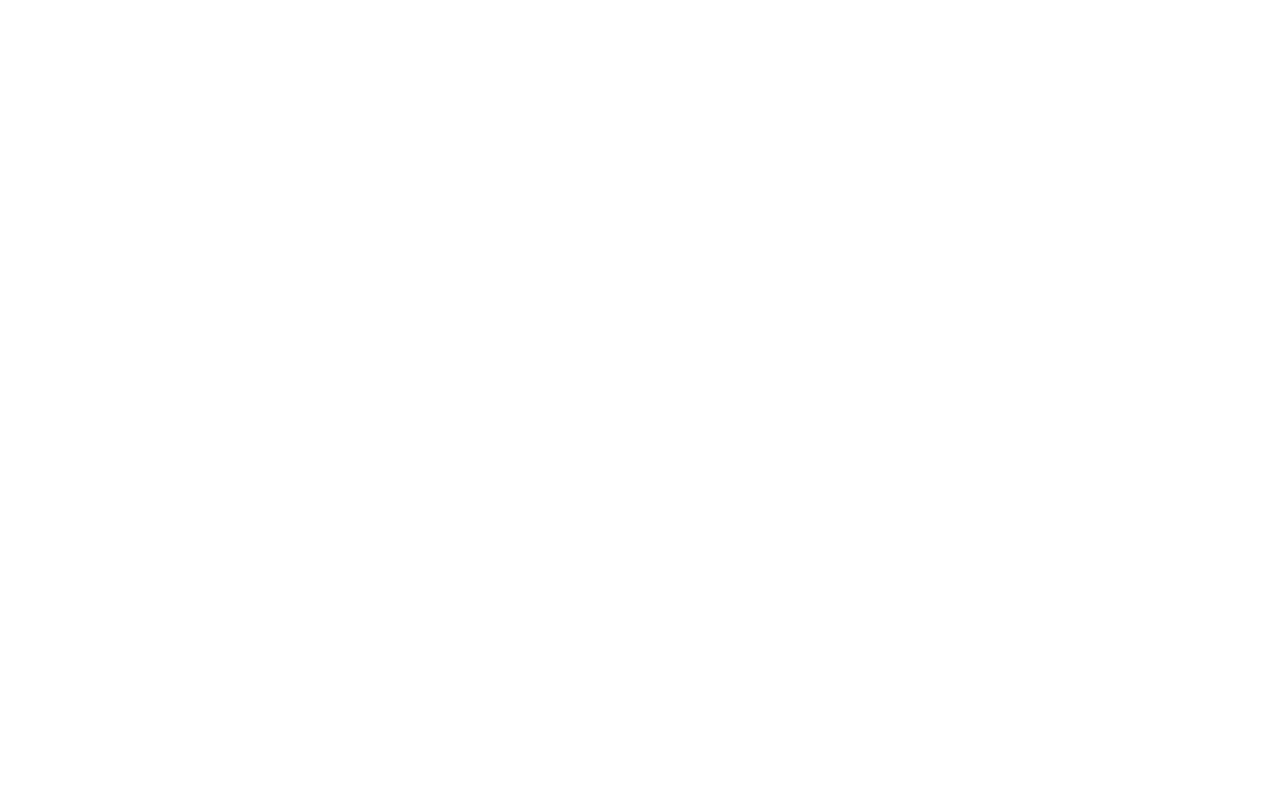
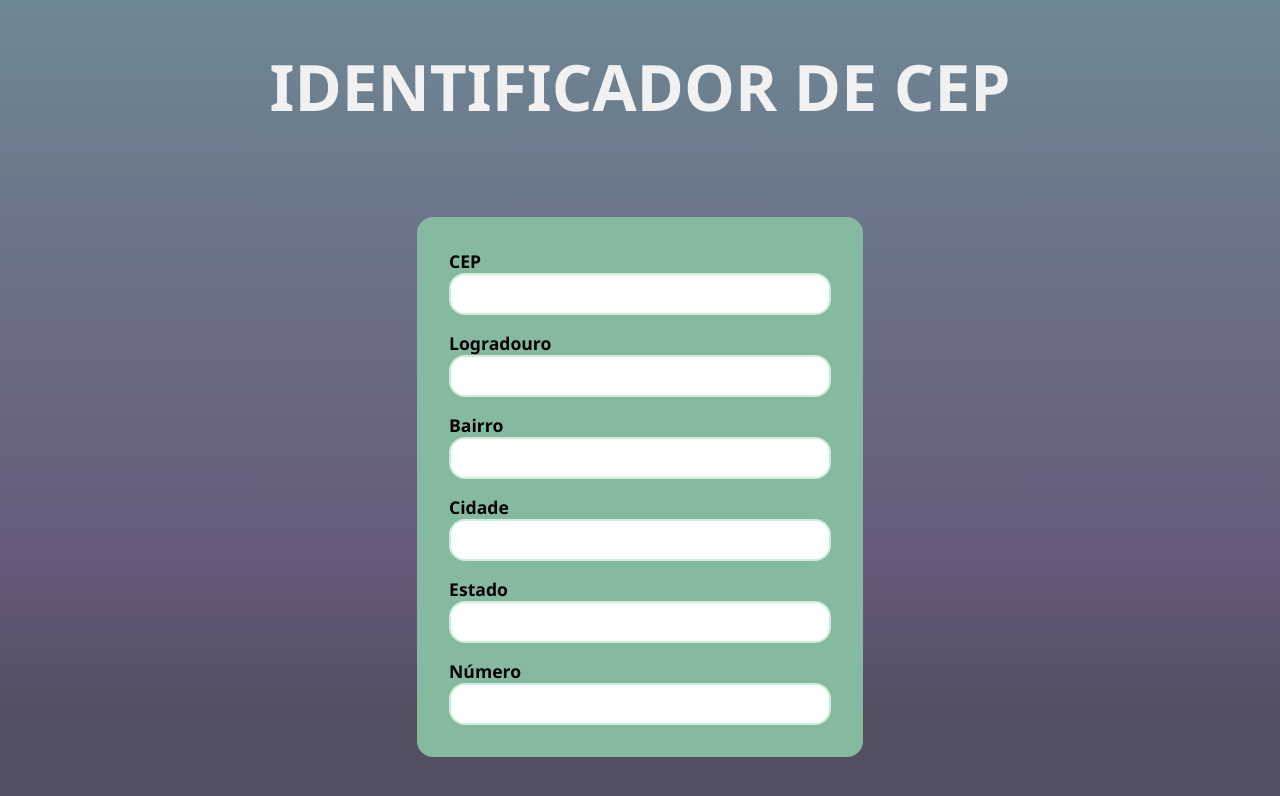
Before and after one commit to brendonbr/verificarCep, a plain HTML site: page index.html in a window 1280 px wide. Drawn offline with Linux system fonts and the light colour scheme.

Commit message:
finalização do projeto

```diff
--- a/index.html
+++ b/index.html
@@ -3,9 +3,53 @@
 <head>
     <meta charset="UTF-8">
     <meta name="viewport" content="width=device-width, initial-scale=1.0">
+    <link rel="stylesheet" href="style.css">
     <title>Document</title>
+
 </head>
 <body>
 
+    <header>
+        <h1>IDENTIFICADOR DE CEP</h1>
+    </header>
+
+    <main>
+        <article>
+
+
+                <label for="cep">
+                    CEP
+                    <input id="cep" name="cep" type="number"  >
+                </label>
+                <label for="logradouro">
+                    Logradouro
+                    <input id="logradouro" name="logradouro" type="text">
+                </label>
+                <label for="bairro">
+                    Bairro
+                    <input id="bairro" name="bairro" type="text">
+                </label>
+                <label for="cidade">
+                    Cidade
+                    <input id="cidade" name="cidade" type="text">
+                </label>
+                <label for="estado">
+                    Estado
+                    <input id="estado" name="estado" type="text">
+                </label>
+                <label for="numero">
+                    Número
+                    <input id="numero" name="numero" type="number">
+                </label>
+
+
+
+
+
+        </article>
+    </main>
+
+
+<script src="script.js"></script>
 </body>
 </html>
--- a/script.js
+++ b/script.js
@@ -0,0 +1,75 @@
+
+
+
+const getElement = (id) => document.getElementById(id);
+
+const cep = getElement("cep");
+const logradouro = getElement("logradouro");
+const bairro = getElement("bairro");
+const cidade = getElement("cidade");
+const estado = getElement("estado");
+const numero = getElement("numero");
+
+let cepData = JSON.parse(localStorage.getItem("cepData"));
+let nEndereco = localStorage.getItem("numeroEndereco")
+if(cepData){
+    let cepUnformatted = cepData.cep;
+    cep.value = cepUnformatted.replace("-","");
+    logradouro.value = cepData.logradouro;
+    bairro.value = cepData.bairro;
+    cidade.value = cepData.localidade;
+    estado.value = cepData.estado;
+
+};
+
+if(nEndereco){
+numero.value = nEndereco;
+}
+
+cep.addEventListener("blur", (event)=>{
+
+    event.preventDefault()
+
+    let cepInformado = event.target.value;
+
+
+if (cepInformado.length !== 8){
+    console.log( cepInformado.length )
+    return;
+}
+else{
+
+    fetch(`https://viacep.com.br/ws/${cepInformado}/json/`)
+    .then(response =>{if(!response.ok){
+        throw new Error("Erro de resposta")
+    }
+    return response.json()
+    })
+    .then(data =>{
+
+        console.log(data)
+
+         logradouro.value = data.logradouro;
+         bairro.value = data.bairro;
+         cidade.value = data.localidade;
+         estado.value = data.estado;
+
+       localStorage.setItem("cepData", JSON.stringify(data));
+
+    })
+    .catch(erro => console.log("Erro: " + erro))
+}
+
+
+})
+
+
+numero.addEventListener("blur", (event)=>{
+event.preventDefault();
+
+
+
+localStorage.setItem("numeroEndereco", event.target.value)
+
+
+})
--- a/style.css
+++ b/style.css
@@ -0,0 +1,66 @@
+*{
+    padding: 0px;
+    margin: 0px;
+    box-sizing: border-box;
+}
+
+html,body{
+    width: 100vw;
+    height: 100vh;
+    font-family:'Segoe UI', Tahoma, Geneva, Verdana, sans-serif;
+}
+
+body{
+
+display: flex;
+flex-direction: column;
+justify-content: space-around;
+align-items: center;
+
+background: #544E61;
+background: linear-gradient(360deg,rgba(84, 78, 97, 1) 10%, rgba(103, 89, 122, 1) 30%, rgba(110, 136, 148, 1) 100%);
+
+}
+
+header h1{
+   font-size: 4rem;
+   text-align: center;
+   color: rgb(241, 241, 241);
+}
+
+
+
+article{
+    width: 100%;
+    height: 100%;
+   display: flex;
+   flex-direction: column;
+   text-align: center;
+   gap: 1rem;
+   padding: 2rem;
+
+
+border-radius: 1rem;
+
+background-color: #85BAA1;
+
+}
+
+label{
+    text-align: left;
+    font-size: 1.1rem;
+    font-weight: 600;
+
+}
+
+article input{
+    width: 100%;
+    padding: 0.5rem 0.5rem 0.5rem 1rem;
+
+    font-size: 1.2rem;
+
+
+    border-radius:1rem;
+    border: 2px #CEEDDB solid
+
+}
```
